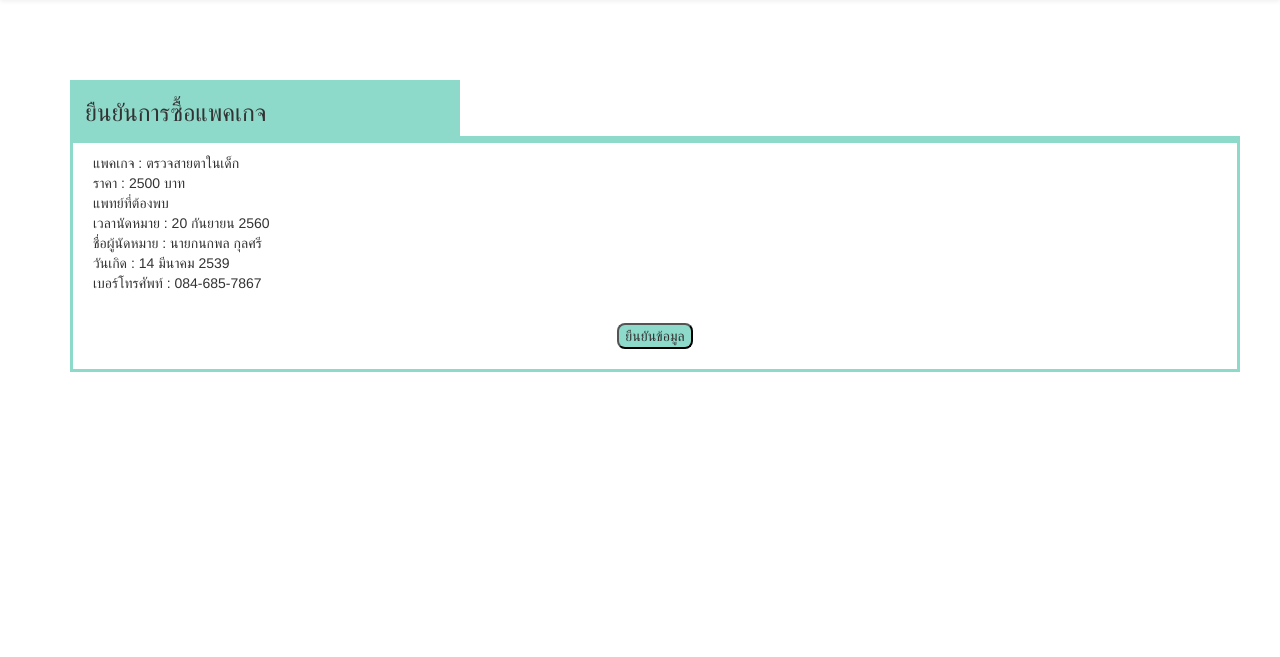
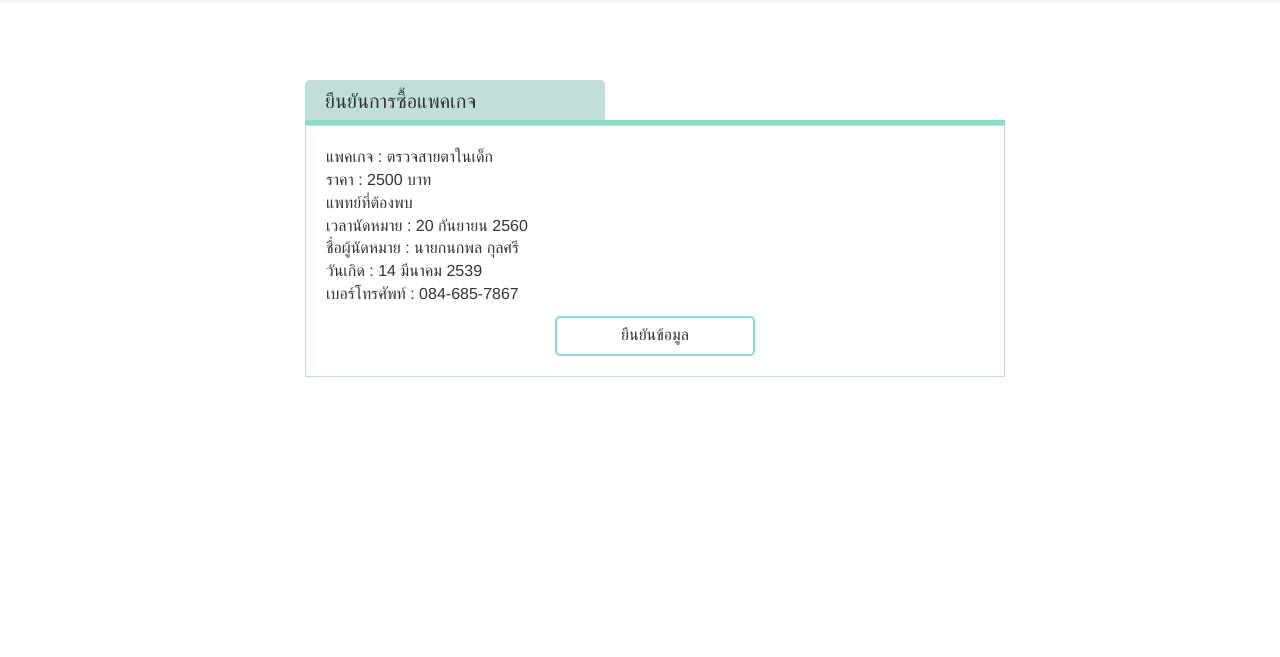
Before and after one commit to K-KulsriSoftware/KKulsri_Hospital, a Django app: page /confirm in a window 1280 px wide. Shown: the part 102-759 px from the top of the page. Run offline with Django 3.2, Linux system fonts and the light colour scheme; some libraries are stand-ins or nearby versions.

Commit message:
edit confirm page by plam completely

```diff
--- a/KKulsri_Hospital/app/static/app/css/confirm.css
+++ b/KKulsri_Hospital/app/static/app/css/confirm.css
@@ -8,46 +8,76 @@ div#depart.row{
 
 div.container{
   margin-top:40px;
+  margin-bottom: 40px;
 }
 
-div.col-md-5{
-  background-color:#8dd9ca;
+@media (min-width: 670px){
+  div.container{
+    width: 600px;
+  }
+}
+
+@media (min-width: 750px){
+  div.container{
+    width: 700px;
+  }
 }
 
 div.rowhead{
   border-bottom:5px solid #8dd9ca;
 }
 
-div.col-md-12.button{
-  text-align:center;
-  margin-bottom:20px;
+.row.button{
+  width: 100%;
+  margin-left: 0px;
+  text-align: center;
 }
 
 button.confirm-button{
-  background-color:#8dd9ca;
-  border-radius:8px;
-  margin-top:20px;
-}
-
-div.row.head{
-  border-bottom:4px solid #8dd9ca;
+  width: 200px;
+  height: 40px;
+  font-size: 16px;
+  margin-bottom: 20px;
+  border: #8dd9ca 2px solid;
+  border-radius: 5px;
+  background-color: #fff;
 }
 
 p.confirm-page{
-  margin-top:10px;
+  margin-top:20px;
   margin-left:20px;
-  font-size: 14px;
+  font-size: 16px;
 
 }
 
 div#content{
-  border:3px solid #8dd9ca;
+  border:1px solid #c0dfd9;
 }
 
-div.row.head{
-}
 
 div#content{
   margin-left:-15px;
   margin-right:-15px;
 }
+
+span.package-title{
+  font-size: 20px;
+}
+
+.div-package-title{
+  width: 300px;
+  background-color: red;
+  height: 100%;
+  padding-top: 7px;
+  background-color: #c0dfd9;
+  padding-left: 20px;
+  border-top-left-radius: 5px;
+  border-top-right-radius: 5px;
+  height: 40px;
+}
+
+.div-tab-title-and-detail{
+  height: 5px;
+  width: 100%;
+  background-color: #8dd9ca;
+}
--- a/KKulsri_Hospital/app/templates/app/confirm.html
+++ b/KKulsri_Hospital/app/templates/app/confirm.html
@@ -5,8 +5,10 @@
     <link rel="stylesheet" type="text/css" href="{% static 'app/css/confirm.css' %}" />
     <div class="container">
         <div class="row head">
-            <div class="col-lg-4 col-md-5 col-sm-6 col-xs-12">
-                <h3>ยืนยันการซื้อแพคเกจ </h3></div>
+            <div class="div-package-title">
+                <span class="package-title">ยืนยันการซื้อแพคเกจ </span>
+            </div>
+            <div class="div-tab-title-and-detail"></div>
         </div>
         <div id="content">
             <div class="row">
@@ -17,13 +19,12 @@
                                             เวลานัดหมาย : 20 กันยายน 2560<br>
                                             ชื่อผู้นัดหมาย : นายกนกพล กุลศรี<br>
                                             วันเกิด : 14 มีนาคม 2539<br>
-    เบอร์โทรศัพท์ : 084-685-7867</p>
+                                            เบอร์โทรศัพท์ : 084-685-7867
+                    </p>
                 </div>
             </div>
-            <div class="row">
-                <div class="col-md-12 button">
+            <div class="row button">
                 <button class="confirm-button" type="button">ยืนยันข้อมูล </button>
-                </div>
             </div>
         </div>
     </div>
```
Lines whose indentation alone changed are shown as unchanged.
